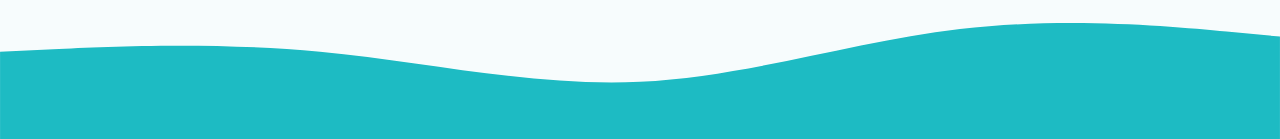
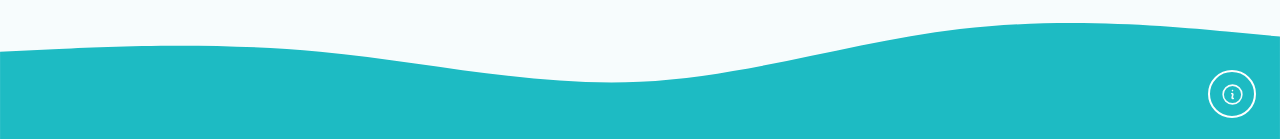
Before and after one commit to FrankBonanno/react-router-budget-app, a React (Vite) app: page / in a window 1280 px wide. Shown: the part 658-797 px from the top of the page. Built offline with nearby package versions, Linux system fonts and the light colour scheme.

Commit message:
info button

```diff
--- a/src/App.jsx
+++ b/src/App.jsx
@@ -13,6 +13,7 @@ import BudgetPage, { budgetAction, budgetLoader } from './pages/BudgetPage';
 import Dashboard, { dashboardAction, dashboardLoader } from './pages/Dashboard';
 import Error from './pages/Error';
 import ExpensesPages, { expensesAction, expensesLoader } from './pages/ExpensesPages';
+import InfoButton from './components/InfoButton';
 
 const router = createBrowserRouter([
     {
@@ -60,6 +61,7 @@ function App() {
     return (
         <div className="App">
             <RouterProvider router={router} />
+            <InfoButton />
             <ToastContainer />
         </div>
     );
--- /dev/null
+++ b/src/components/InfoButton.jsx
@@ -0,0 +1,37 @@
+import React, { useState } from 'react';
+import { InformationCircleIcon } from '@heroicons/react/24/outline';
+
+function Popup() {
+    return <div className="popup">A message</div>;
+}
+
+const InfoButton = () => {
+    const [showPop, setShowPop] = useState(false);
+
+    const showInfoPopup = () => {
+        console.log(showPop);
+        setShowPop((prev) => !prev);
+    };
+
+    return (
+        <>
+            <button className="btn btn--info" onClick={showInfoPopup}>
+                <span className="flex-sm">
+                    <InformationCircleIcon width={25} />
+                </span>
+            </button>
+            {showPop && (
+                <div className="btn btn--info2">
+                    <p>
+                        This app uses local storage to save data.{' '}
+                        <a href="https://developer.mozilla.org/en-US/docs/Web/API/Window/localStorage" target="_blank">
+                            Click Here For Information
+                        </a>
+                    </p>
+                </div>
+            )}
+        </>
+    );
+};
+
+export default InfoButton;
--- a/src/index.css
+++ b/src/index.css
@@ -598,3 +598,35 @@ table a {
 .Toastify__toast-body {
     font-size: var(--fs-300);
 }
+
+/* info button */
+.btn--info {
+    position: fixed;
+    bottom: 1.5rem;
+    right: 1.5rem;
+    width: 3rem;
+    height: 3rem;
+    border-radius: 50%;
+    border: 2px solid white;
+    display: flex;
+    align-items: center;
+    justify-content: center;
+}
+.btn--info2 {
+    position: fixed;
+    bottom: 1.5rem;
+    right: 5.5rem;
+    width: auto;
+    height: 3rem;
+    border-radius: 1000vw;
+    border: 2px solid white;
+    display: flex;
+    align-items: center;
+    justify-content: center;
+    cursor: default;
+}
+.btn--info2 a {
+    font-weight: bold;
+    text-decoration: none;
+    color: #3e3f57;
+}
```
